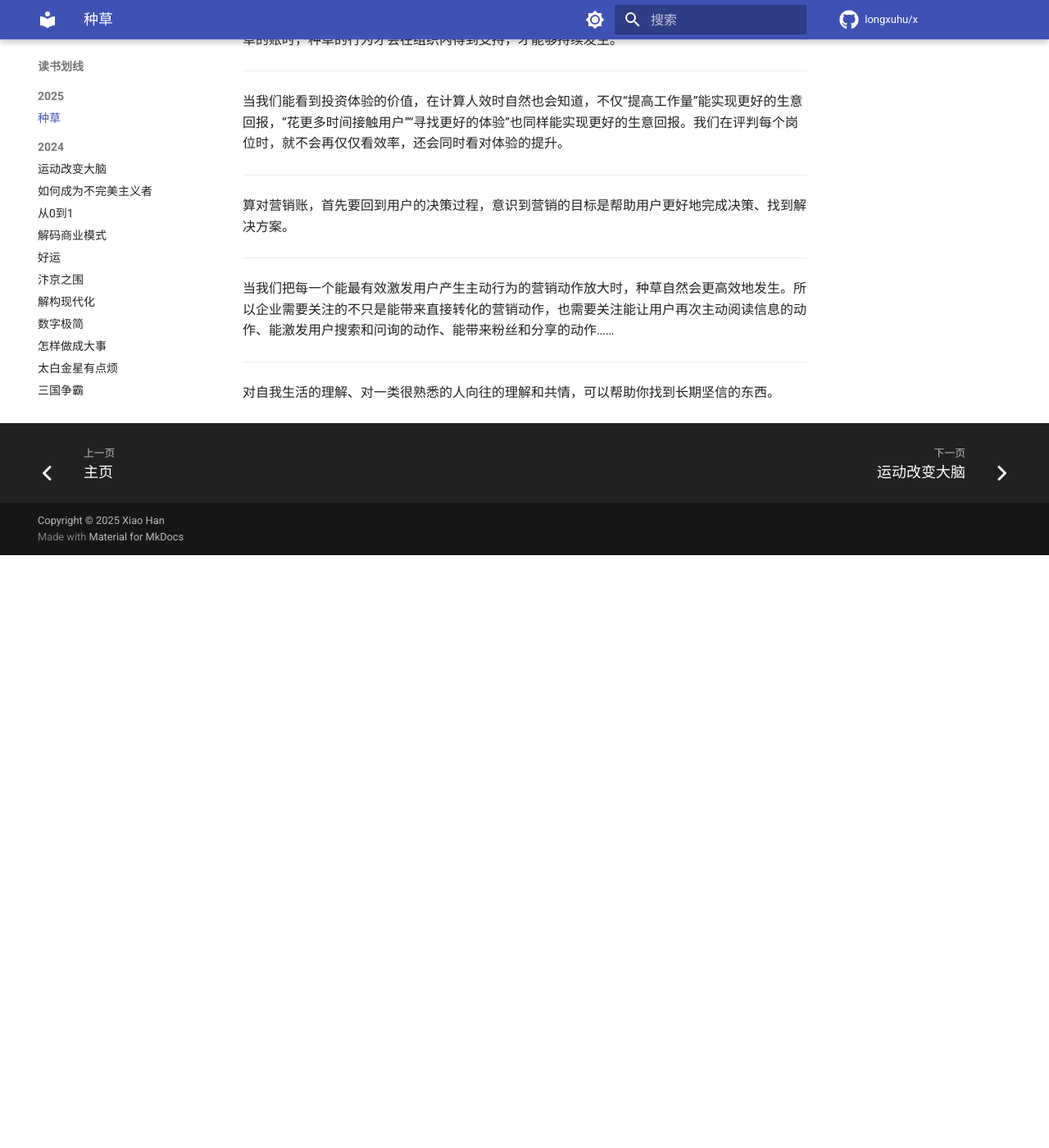
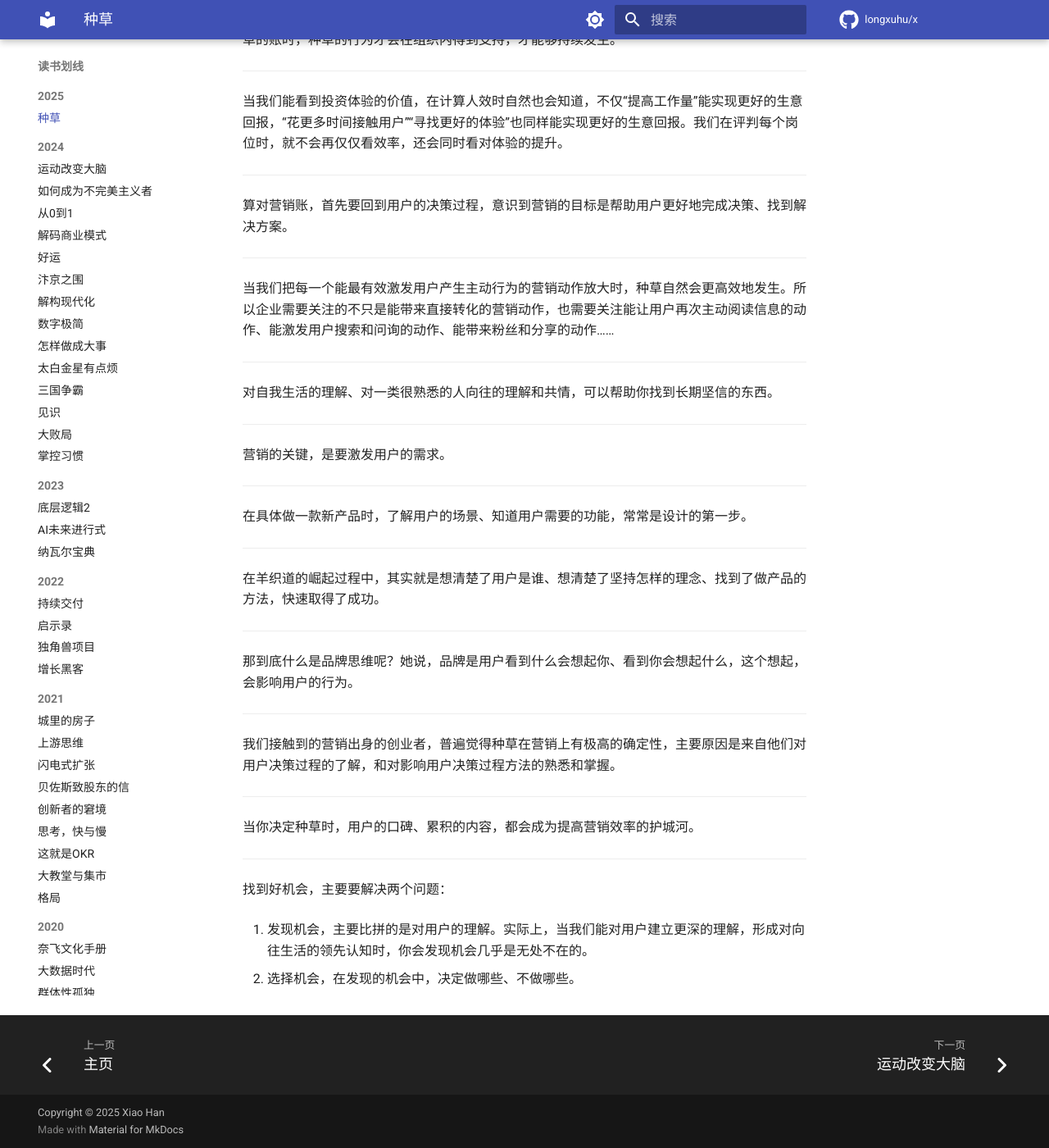
Before and after one commit to longxuhu/x, an MkDocs documentation site: the page built from docs/books/2025/inspire-lives.md, in a window 1280 px wide and 1400 px high, scrolled down 2968 px. Shown: the whole window at 82% size. Built offline with MkDocs 1.6.1 and Material for MkDocs 9.7.7, drawn with Linux system fonts in a browser that asks for light colours; comment, search, counter and statistics services are not loaded; before the commit the page ends 3645 px from its top, so only the background shows below that.

Commit message:
feat: 更新《inspire-lives.md》文档，新增关于营销、品牌思维及机会发现等内容

```diff
--- a/docs/books/2025/inspire-lives.md
+++ b/docs/books/2025/inspire-lives.md
@@ -113,3 +113,35 @@
 ---
 
 对自我生活的理解、对一类很熟悉的人向往的理解和共情，可以帮助你找到长期坚信的东西。
+
+---
+
+营销的关键，是要激发用户的需求。
+
+---
+
+在具体做一款新产品时，了解用户的场景、知道用户需要的功能，常常是设计的第一步。
+
+---
+
+在羊织道的崛起过程中，其实就是想清楚了用户是谁、想清楚了坚持怎样的理念、找到了做产品的方法，快速取得了成功。
+
+---
+
+那到底什么是品牌思维呢？她说，品牌是用户看到什么会想起你、看到你会想起什么，这个想起，会影响用户的行为。
+
+---
+
+我们接触到的营销出身的创业者，普遍觉得种草在营销上有极高的确定性，主要原因是来自他们对用户决策过程的了解，和对影响用户决策过程方法的熟悉和掌握。
+
+---
+
+当你决定种草时，用户的口碑、累积的内容，都会成为提高营销效率的护城河。
+
+---
+
+找到好机会，主要要解决两个问题：
+
+1. 发现机会，主要比拼的是对用户的理解。实际上，当我们能对用户建立更深的理解，形成对向往生活的领先认知时，你会发现机会几乎是无处不在的。
+
+2. 选择机会，在发现的机会中，决定做哪些、不做哪些。
```
